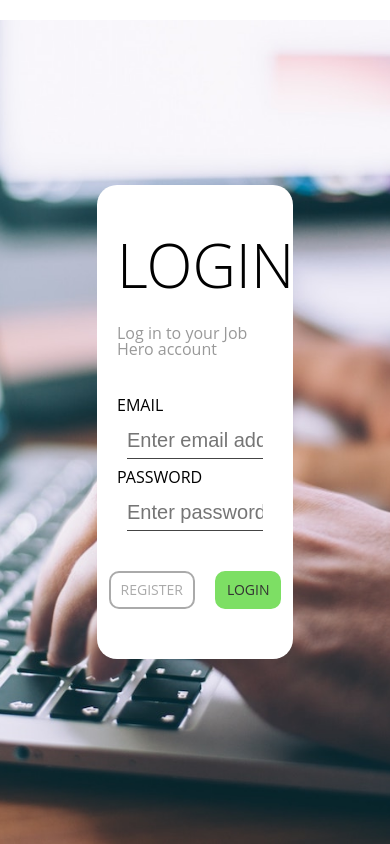
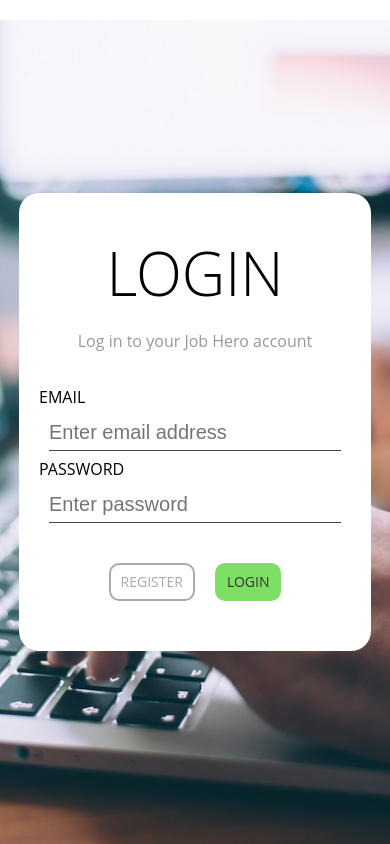
Before and after one commit to vfulco/app.jobhero.org, a React (Create React App) app: page /login in a window 390 px wide. Built offline with nearby package versions, Linux system fonts and the light colour scheme.

Commit message:
add build status to readme. remove all the create-react-app content

```diff
--- a/src/components/forms/forms.css
+++ b/src/components/forms/forms.css
@@ -156,4 +156,7 @@ label>h2{
   .jh-sticky-form-subsection{
     top:100px;
   }
+  .jh-enter-form{
+    width:80%;
+  }
 }
```
Also changed, not shown: 1 other file (tests, documents, lock files or other folders).
